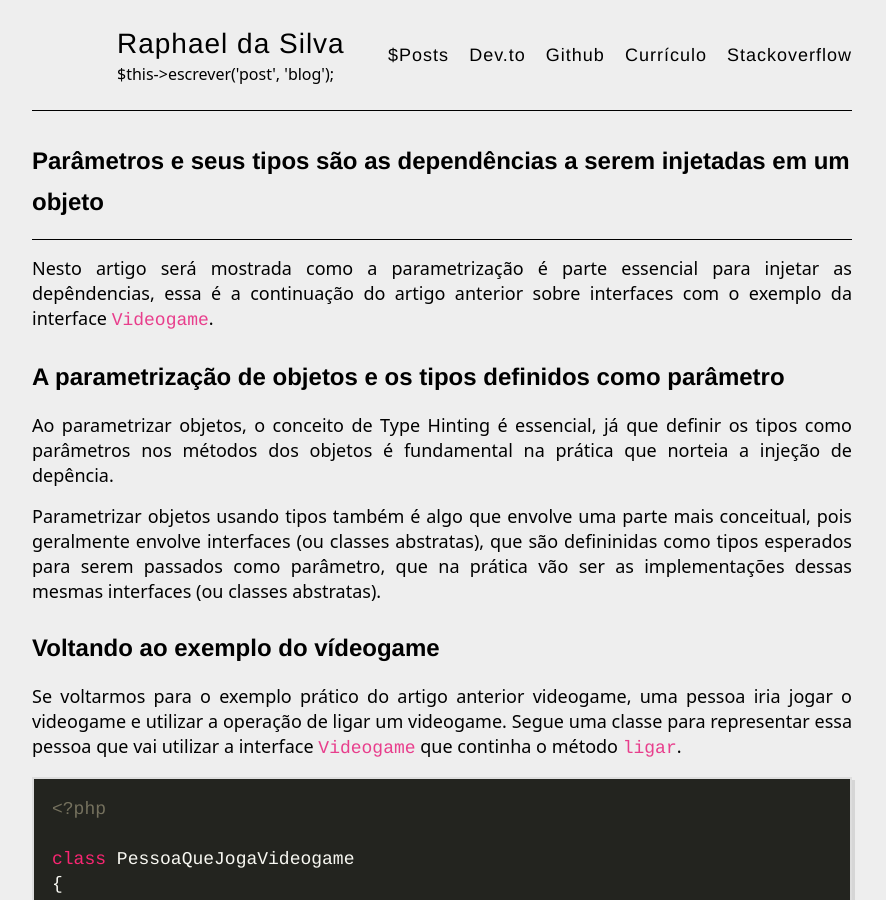
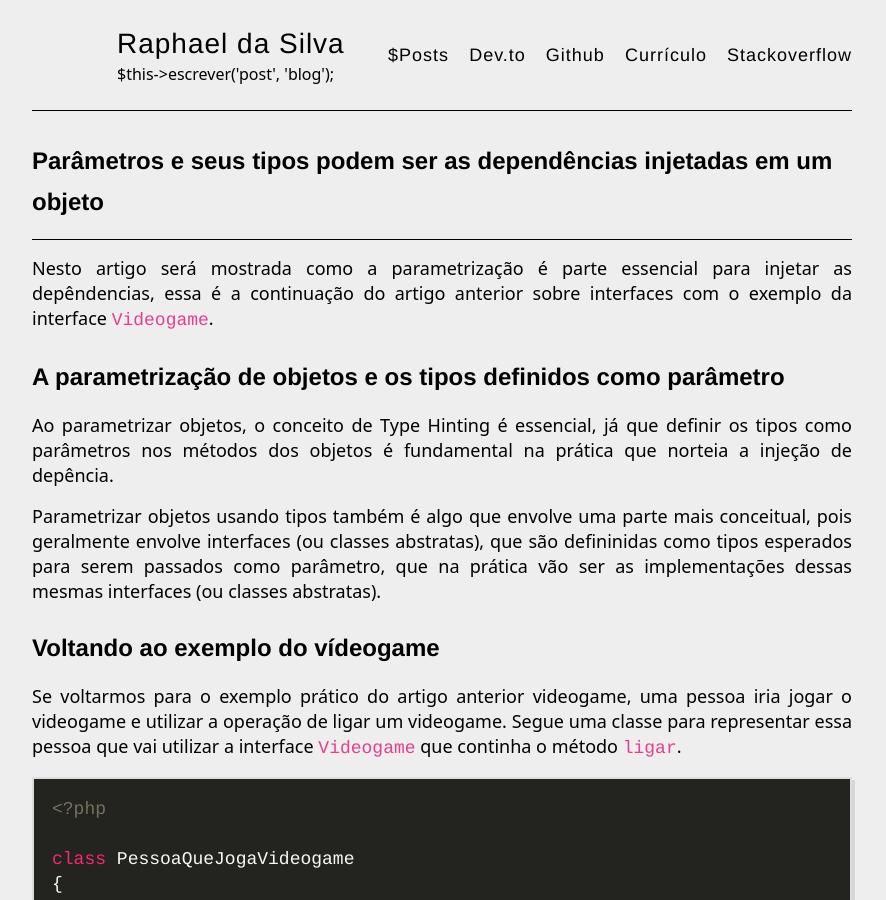
Before and after one commit to raphael-da-silva/raphael-da-silva.github.io, a Jekyll site: the page built from _posts/2023-12-02-injecao-de-dependencia-parametros.md, in a window 1280 px wide and 900 px high. Shown: the whole window, without its empty margins (198-1084 px from the left). Built offline with Jekyll 4.4.1, drawn with Linux system fonts in a browser that asks for light colours; nearby versions of some CDN libraries.

Commit message:
Mudança no titulo de post

```diff
--- a/_posts/2023-12-02-injecao-de-dependencia-parametros.md
+++ b/_posts/2023-12-02-injecao-de-dependencia-parametros.md
@@ -1,6 +1,6 @@
 ---
 layout: post
-title: Parâmetros e seus tipos são as dependências a serem injetadas em um objeto
+title: Parâmetros e seus tipos podem ser as dependências injetadas em um objeto
 date: 2023-12-02
 ---
 
```
